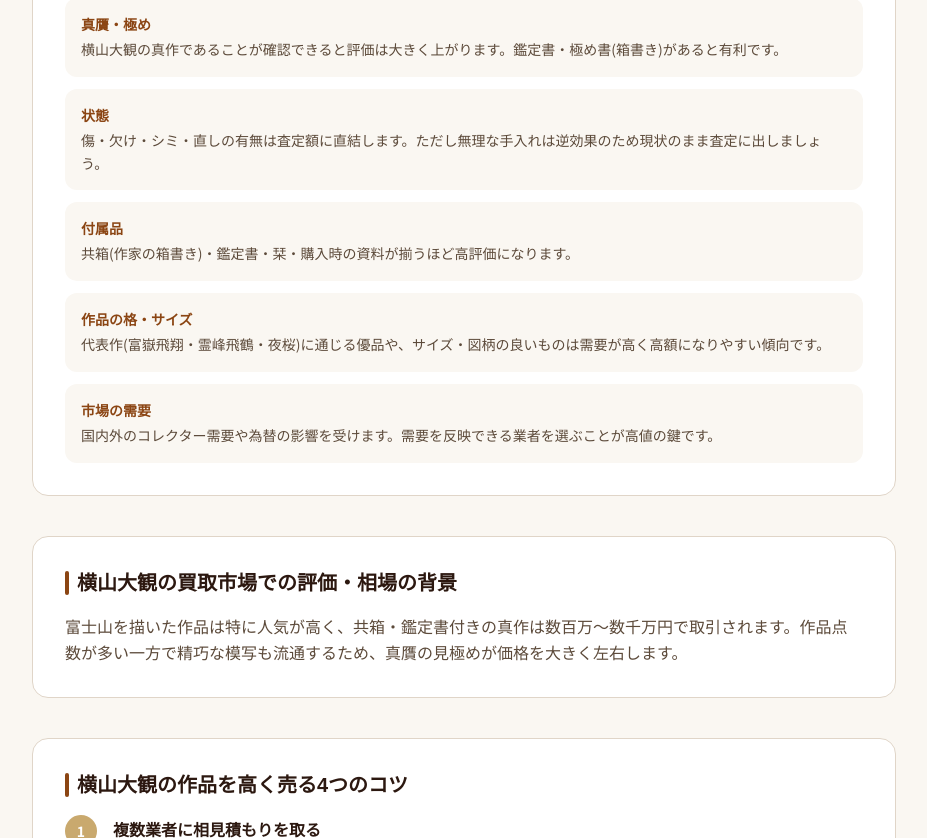
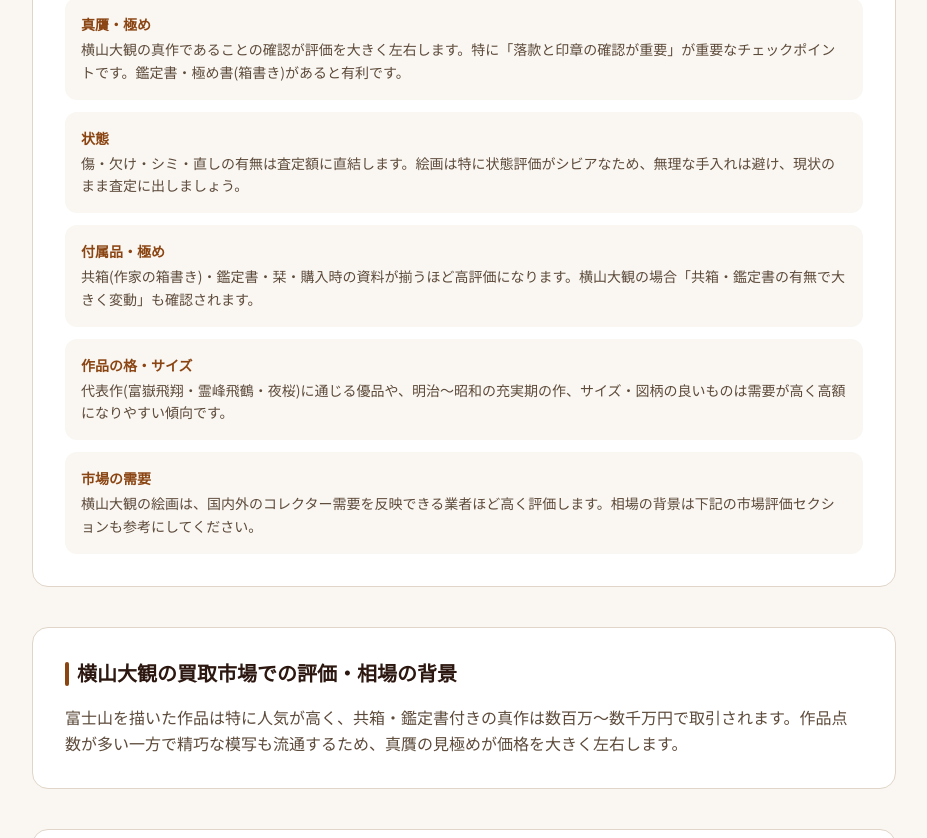
Before and after one commit to webmaster0818/kottouhin-biyori, a Next.js app: page /artist/yokoyama-taikan in a window 1280 px wide. Shown: the part 1500-2338 px from the top of the page, without its empty margins (176-1103 px from the left). Built offline with nearby package versions, Linux system fonts and the light colour scheme.

Commit message:
作家126ページ差別化(指紋解消): 買取価格の5要素テキストを作家固有のcheckPoints/era/categoryで個別化(全126ページで本文が変化)

```diff
--- a/app/artist/[slug]/page.tsx
+++ b/app/artist/[slug]/page.tsx
@@ -28,13 +28,38 @@
   const sameCategory = artists.filter((a) => a.categorySlug === artist.categorySlug && a.slug !== artist.slug).slice(0, 6);
   const worksText = artist.works.join("・");
 
-  // 買取価格を左右する要素(共通)
+  // 買取価格を左右する要素。作家固有の鑑定ポイント(checkPoints)を織り込んで個別化。
   const priceFactors = [
-    { k: "真贋・極め", v: `${artist.name}の真作であることが確認できると評価は大きく上がります。鑑定書・極め書(箱書き)があると有利です。` },
-    { k: "状態", v: "傷・欠け・シミ・直しの有無は査定額に直結します。ただし無理な手入れは逆効果のため現状のまま査定に出しましょう。" },
-    { k: "付属品", v: "共箱(作家の箱書き)・鑑定書・栞・購入時の資料が揃うほど高評価になります。" },
-    { k: "作品の格・サイズ", v: `代表作(${worksText})に通じる優品や、サイズ・図柄の良いものは需要が高く高額になりやすい傾向です。` },
-    { k: "市場の需要", v: "国内外のコレクター需要や為替の影響を受けます。需要を反映できる業者を選ぶことが高値の鍵です。" },
+    {
+      k: "真贋・極め",
+      v: `${artist.name}の真作であることの確認が評価を大きく左右します。${
+        artist.checkPoints && artist.checkPoints[0]
+          ? `特に「${artist.checkPoints[0]}」が重要なチェックポイントです。`
+          : ""
+      }鑑定書・極め書(箱書き)があると有利です。`,
+    },
+    {
+      k: "状態",
+      v: `傷・欠け・シミ・直しの有無は査定額に直結します。${artist.category}は特に状態評価がシビアなため、無理な手入れは避け、現状のまま査定に出しましょう。`,
+    },
+    {
+      k: "付属品・極め",
+      v: `共箱(作家の箱書き)・鑑定書・栞・購入時の資料が揃うほど高評価になります。${
+        artist.checkPoints && artist.checkPoints.length > 1
+          ? `${artist.name}の場合「${artist.checkPoints[artist.checkPoints.length - 1]}」も確認されます。`
+          : ""
+      }`,
+    },
+    {
+      k: "作品の格・サイズ",
+      v: `代表作(${worksText})に通じる優品や、${artist.era}の充実期の作、サイズ・図柄の良いものは需要が高く高額になりやすい傾向です。`,
+    },
+    {
+      k: "市場の需要",
+      v: `${artist.name}の${artist.category}は、国内外のコレクター需要を反映できる業者ほど高く評価します。${
+        artist.marketNote ? "相場の背景は下記の市場評価セクションも参考にしてください。" : ""
+      }`,
+    },
   ];
 
   // 高く売るコツ(共通)
```
